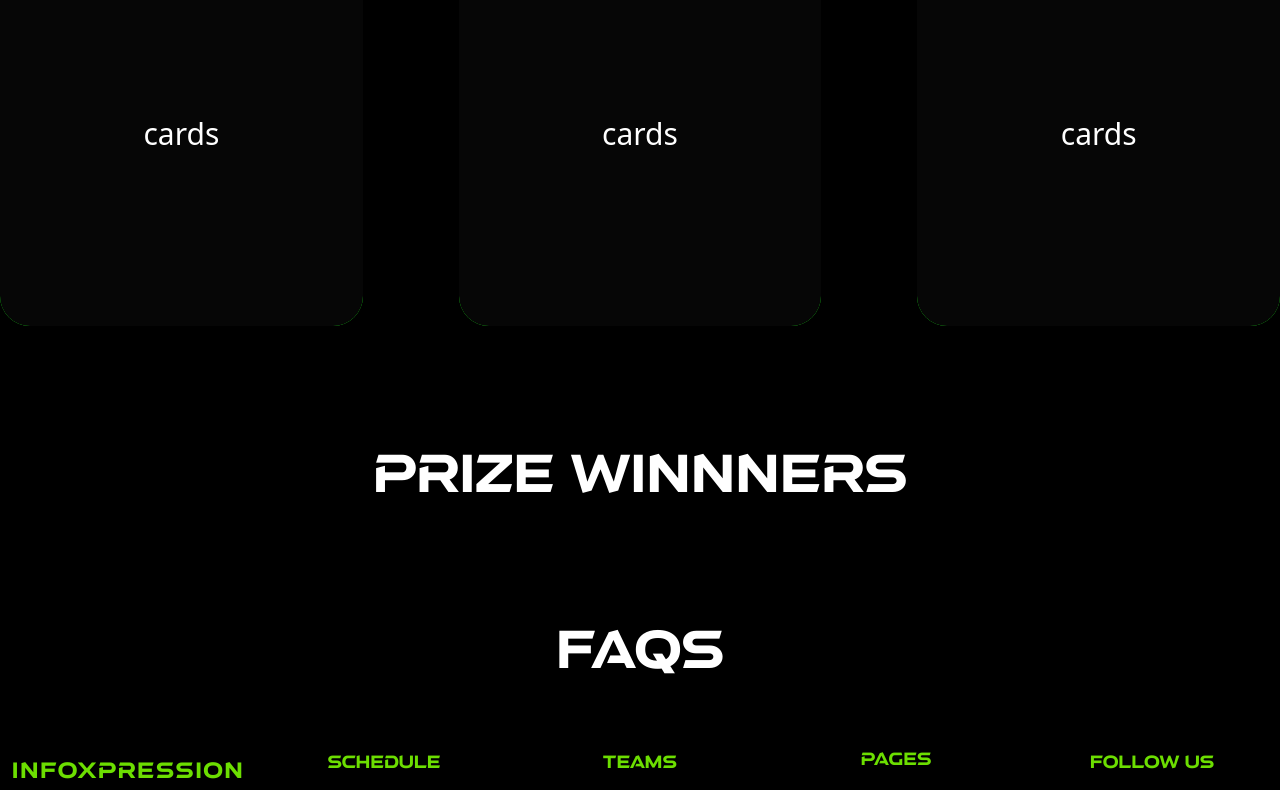
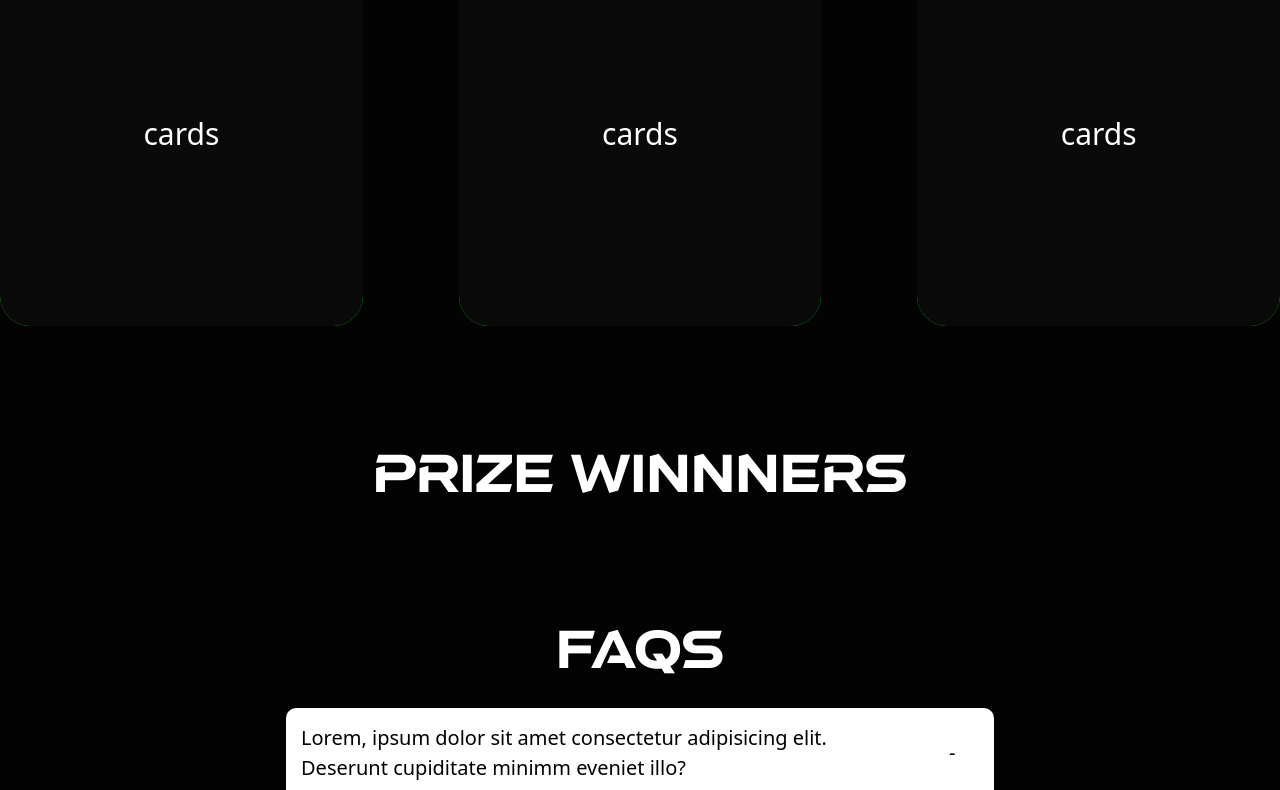
Before and after one commit to infoxusict/infox-22, a React (Create React App) app: page /uhack in a window 1280 px wide. Shown: the part 2000-2790 px from the top of the page. Built offline with nearby package versions, Linux system fonts and the light colour scheme; a web font is replaced by a local one.

Commit message:
faq-uhack

```diff
--- a/src/Components/Assets/Images/CSS/uhack.css
+++ b/src/Components/Assets/Images/CSS/uhack.css
@@ -15,3 +15,65 @@
   align-items: center;
   overflow: hidden;
 }
+.uh-bg{
+    background: rgba(255, 255, 255, 0.011);
+  -webkit-backdrop-filter: blur(5px);
+  backdrop-filter: blur(6px);
+
+}
+
+.faqs {
+  width: 100%;
+  max-width: 768px;
+  margin: 0 auto;
+  padding: 15px;
+}
+
+.faqs .faq {
+  margin: 15px;
+  padding: 15px;
+  background: #fff;
+  border-radius: 10px;
+  box-shadow: 0px 2px 2px rgba(0, 0, 0, 0.1);
+}
+
+.faqs .faq .faq-question {
+  position: relative;
+  font-size: 20px;
+  padding-right: 80px;
+  transition: all 0.4s ease;
+}
+
+.faqs .faq .faq-question::after {
+  content: "+";
+  position: absolute;
+  top: 50%;
+  right: 0px;
+  transform: translateY(-50%);
+  width: 30px;
+  height: 30px;
+  transition: all 0.2s ease;
+}
+
+.faqs .faq .faq-answer {
+  opacity: 0;
+  max-height: 0;
+  overflow: hidden;
+  transition: all 0.2s ease;
+}
+
+.faqs .faq.open .faq-question {
+  margin-bottom: 15px;
+}
+
+.faqs .faq.open .faq-question::after {
+  content: "-";
+}
+
+.faqs .faq.open .faq-answer {
+  max-height: 1000px;
+  opacity: 1;
+}
+.uhf{
+  min-height: 80vh;
+}
--- a/src/Components/Uhack.js
+++ b/src/Components/Uhack.js
@@ -1,17 +1,70 @@
-import React from "react";
+import React, { useState } from "react";
 import "./Assets/Images/CSS/uhack.css";
 import MatrixRain from "./MatrixRain";
+import FAQ from "./uhack-faq";
+
+
+
 const Uhack = () => {
+
+
+  const [faqs, setFaqs] = useState([
+    {
+      question:
+        "Lorem, ipsum dolor sit amet consectetur adipisicing elit. Deserunt cupiditate minimm eveniet illo?",
+      answer:
+        "Lorem ipsum dolor sit amet, consectetur adipiscing elit. Sed pharetra lorem eu dolor rhoncus, at scelerisque ligula gravida. Sed porta id mi sit amet convallis. Etiam iaculis massa sit amet lacus blandit sodales. Nulla ultrices velit a diam placerat congue. Pellentesque iaculis, ipsum quis eleifend dapibus, est dui eleifend ante, quis fermentum mi ligula quis nisl. Ut et ex dui. Integer id venenatis quam.",
+      open: true,
+    },
+    {
+      question:
+        "Lorem, ipsum dolor sit amet consectetur adipisicing elit. Deserunt cupiditate minimm eveniet illo?",
+      answer:
+        "Lorem, ipsum dolor sit amet consectetur adipisicing elit. Deserunt cupiditate minimm eveniet illo?",
+      open: false,
+    },
+    {
+      question:
+        "HLorem, ipsum dolor sit amet consectetur adipisicing elit. Deserunt cupiditate minimm eveniet illo?",
+      answer:
+        "Lorem, ipsum dolor sit amet consectetur adipisicing elit. Deserunt cupiditate minimm eveniet illo?",
+      open: false,
+    },
+    {
+      question:
+        "HLorem, ipsum dolor sit amet consectetur adipisicing elit. Deserunt cupiditate minimm eveniet illo?",
+      answer:
+        "Lorem, ipsum dolor sit amet consectetur adipisicing elit. Deserunt cupiditate minimm eveniet illo?",
+      open: false,
+    },
+  ]);
+
+  const toggleFAQ = (index) => {
+    setFaqs(
+      faqs.map((faq, i) => {
+        if (i === index) {
+          faq.open = !faq.open;
+        } else {
+          faq.open = false;
+        }
+
+        return faq;
+      })
+    );
+  };
+
+
   return (
     <>
       <MatrixRain />
-      <div className="md:mt-32 text-white ">
+      <div className="uh-bg">
+        <div className="md:pt-32 text-white">
           <section className="container flex md:flex mx-auto gap-32  ">
             <div className="basis-1/2 mt-16">
               <div className="atmosphere text-7xl">Uhack</div>
               <div className="mt-4 text-xl">
-              Lorem, ipsum dolor sit amet consectetur adipisicing elit. Deserunt
-              cupiditate minimm eveniet illo?
+                Lorem, ipsum dolor sit amet consectetur adipisicing elit.
+                Deserunt cupiditate minimm eveniet illo?
               </div>
               <div className="mt-56">
                 <a href="/" className="register ">
@@ -32,8 +85,8 @@ const Uhack = () => {
             </div>
           </section>
           <section className="container mx-auto ">
-          <div className="flex hel text-6xl atmosphere">Sponsers</div>
-          <div className="flex mx-auto gap-12 mt-14 hel">
+            <div className="flex hel text-6xl atmosphere">Sponsors</div>
+            <div className="flex mx-auto gap-12 mt-14 hel ">
               <a
                 href="https://devfolio.co"
                 target="_blank"
@@ -114,9 +167,22 @@ const Uhack = () => {
           <section className="container mx-auto ">
             <div className="atmosphere hel text-5xl mt-32">Prize Winnners</div>
           </section>
-        <section className="container mx-auto ">
+          <section className="container mx-auto uhf">
             <div className="atmosphere hel text-5xl mt-32">FAQs</div>
+            <div className="">
+              <div className="faqs text-black ">
+                {faqs.map((faq, index) => (
+                  <FAQ
+                    faq={faq}
+                    index={index}
+                    key={index}
+                    toggleFAQ={toggleFAQ}
+                  />
+                ))}
+              </div>
+            </div>
           </section>
+        </div>
       </div>
     </>
   );
--- /dev/null
+++ b/src/Components/uhack-faq.js
@@ -0,0 +1,16 @@
+import React from "react";
+
+const FAQ = ({ faq, index, toggleFAQ }) => {
+  return (
+    <div
+      className={"faq " + (faq.open ? "open" : "")}
+      key={index}
+      onClick={() => toggleFAQ(index)}
+    >
+      <div className="faq-question">{faq.question}</div>
+      <div className="faq-answer">{faq.answer}</div>
+    </div>
+  );
+};
+
+export default FAQ;
```
Lines whose indentation alone changed are shown as unchanged.
